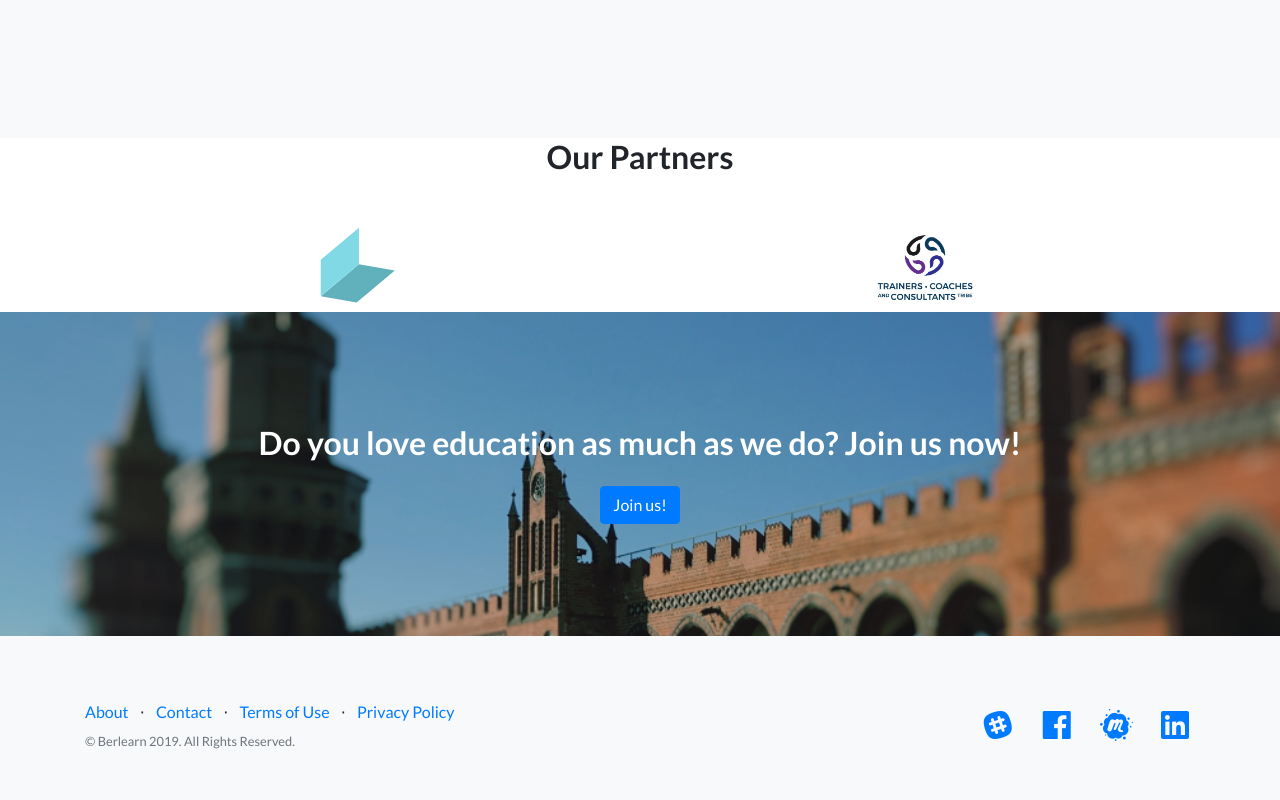
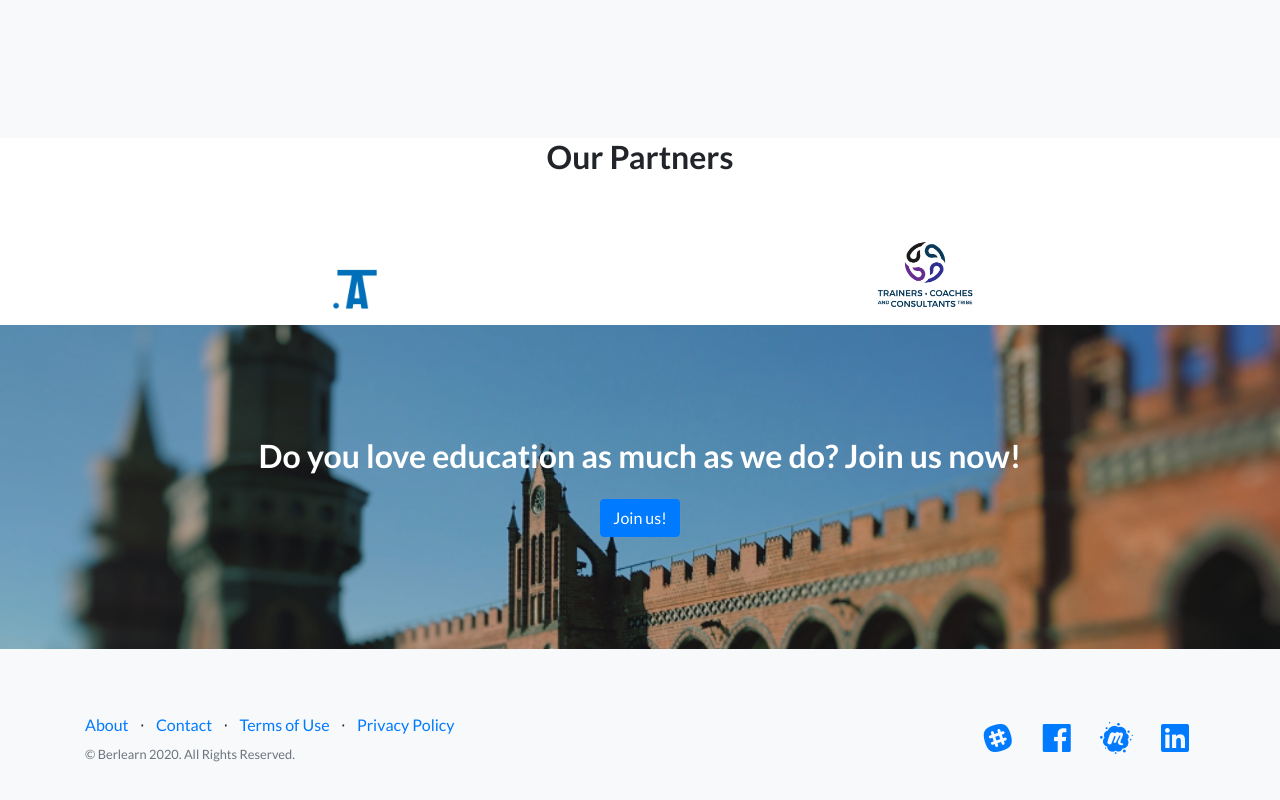
Before and after one commit to chudaol/berlearnin, a website: page index.html in a window 1280 px wide. Shown: the part 3186-3986 px from the top of the page. Drawn offline with Linux system fonts and the light colour scheme; grey boxes are pictures that could not be loaded; a script that the page names is missing.

Commit message:
changed logo of workademy and the year

```diff
--- a/index.html
+++ b/index.html
@@ -218,8 +218,8 @@
     <h2 class="mb-5">Our Partners</h2>
     <div class="row align-items-center">
       <div class="col">
-        <a target="_blank" href="https://theworkademy.com/">
-          <img src="img/ederatechnologies_logo.svg" alt="Workademy">
+        <a target="_blank" href="https://www.theworkademy.com/">
+          <img src="img/workademy-logo.png" alt="Workademy">
         </a>
       </div>
       <div class="col">
@@ -267,7 +267,7 @@
             <a href="#">Privacy Policy</a>
           </li>
         </ul>
-        <p class="text-muted small mb-4 mb-lg-0">&copy; Berlearn 2019. All Rights Reserved.</p>
+        <p class="text-muted small mb-4 mb-lg-0">&copy; Berlearn 2020. All Rights Reserved.</p>
       </div>
       <div class="col-lg-6 h-100 text-center text-lg-right my-auto">
         <ul class="list-inline mb-0">
```
Also changed, not shown: img/workademy-logo.png (added).
